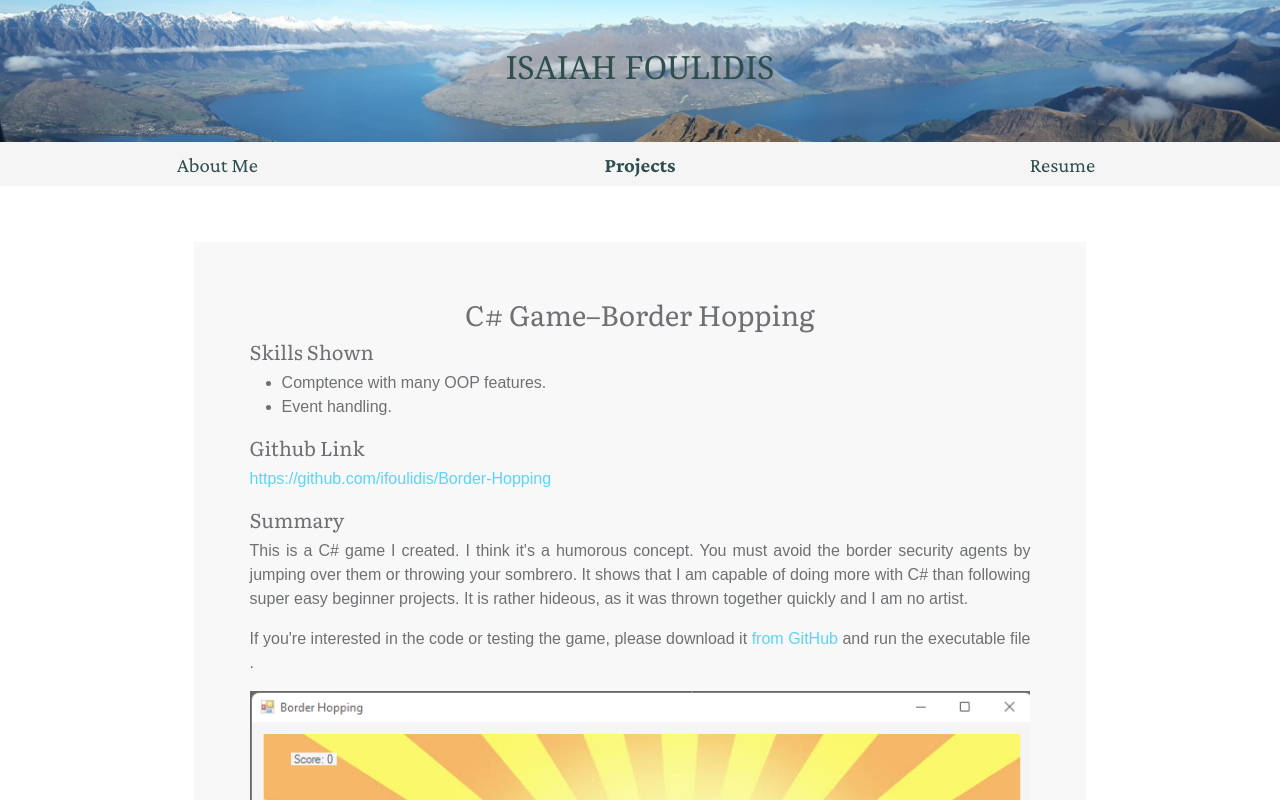
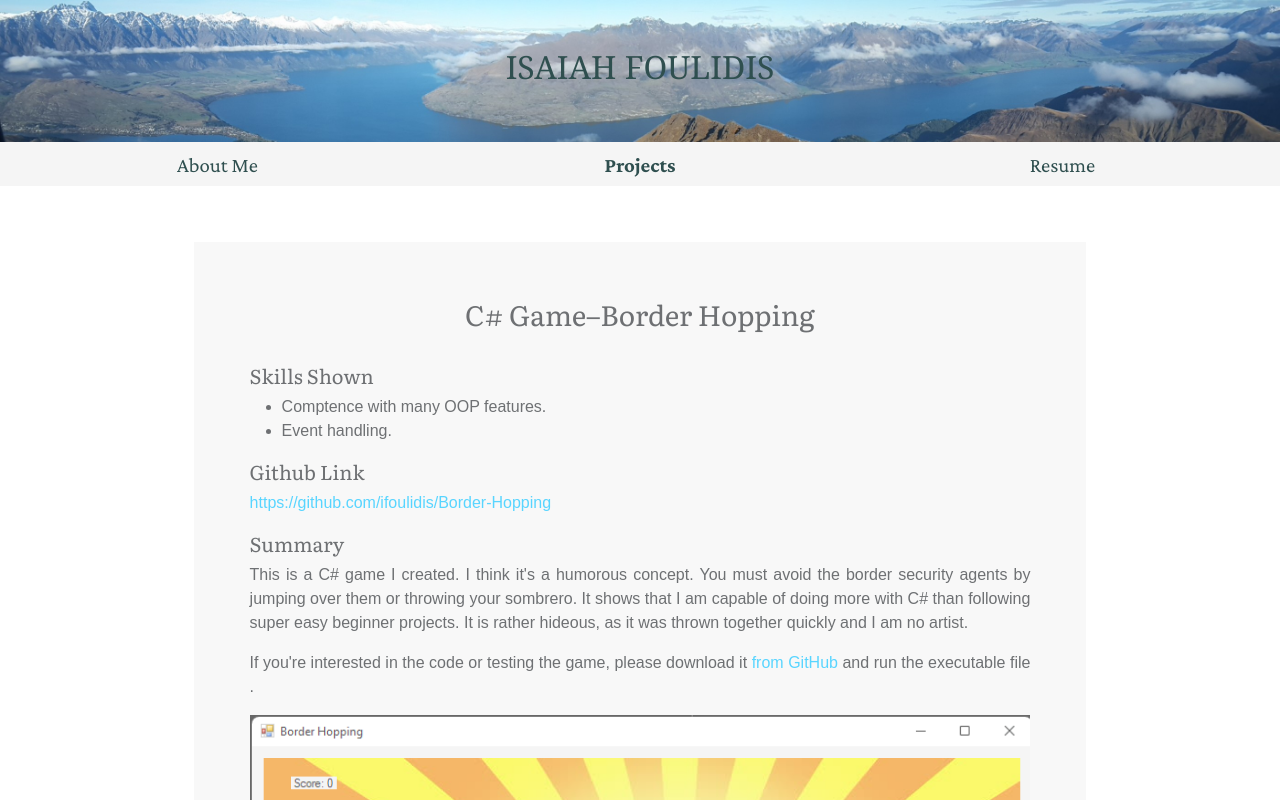
Before and after one commit to ifoulidis/Portfolio-Website, a Next.js app: page /other_projects/border_crossing in a window 1280 px wide. Shown: the top 800 px of the page. Built offline with nearby package versions, Linux system fonts and the light colour scheme.

Commit message:
minor fixes

```diff
--- a/pages/other_projects/border_crossing.js
+++ b/pages/other_projects/border_crossing.js
@@ -11,6 +11,7 @@ export default function BorderHopping() {
       <div className="container">
         <div id="content">
             <h3 id="projectTitle">C# Game&ndash;Border Hopping</h3>
+            <br/>
             <h5>Skills Shown</h5>
             <ul>
               <li>Comptence with many OOP features.</li>
--- a/styles/globals.css
+++ b/styles/globals.css
@@ -147,6 +147,7 @@ li{
   margin: 1.5rem;
   gap: 1rem;
   grid-template-columns: repeat(3, 1fr);
+  cursor:pointer;
 }
 
 .articleGrid {
```
